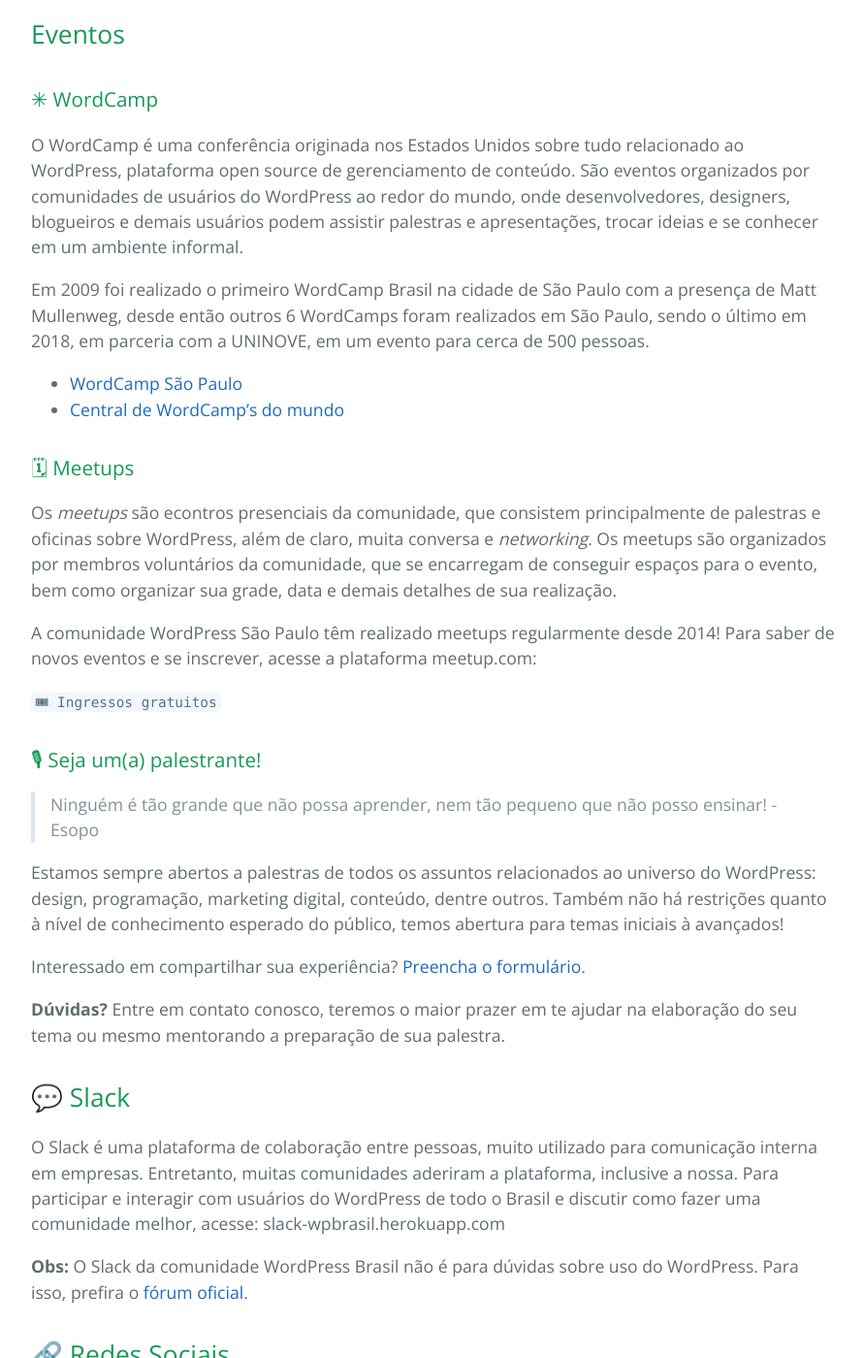
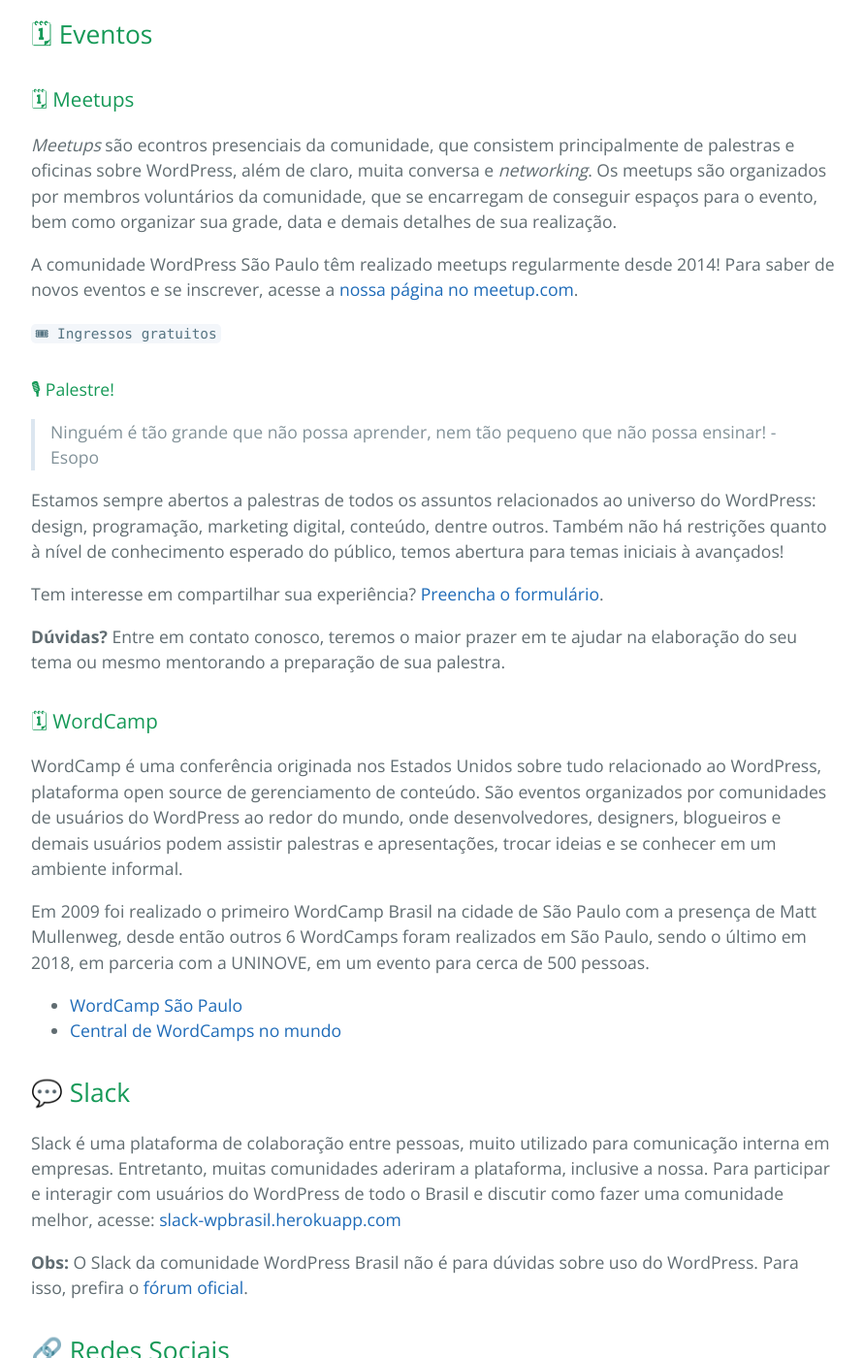
Before and after one commit to wordpress-sao-paulo/wpsp-site, a Jekyll site: the page built from index.md, in a window 1280 px wide and 1400 px high, scrolled down 836 px. Shown: the whole window at 97% size, without its empty margins (192-1083 px from the left). Built offline with Jekyll 4.4.1, drawn with Linux system fonts in a browser that asks for light colours; some of the changed text lies outside the part shown.

Commit message:
Correção de links e texto

```diff
--- a/index.md
+++ b/index.md
@@ -6,7 +6,7 @@
 
 ## 🌐 O que é o WordPress?
 
-O WordPress é um projeto gratuito e de código aberto que você pode usar para criar sites, blogs ou aplicações web. Para entender mais sobre o projeto, recomendamos acessar o [site oficial](https://br.wordpress.org/).
+WordPress é um projeto gratuito e de código aberto que você pode usar para criar sites, blogs ou aplicações web. Para entender mais sobre o projeto, recomendamos acessar o [site oficial](https://br.wordpress.org/).
 
 ## 👥 O que é a comunidade WordPress São Paulo?
 
@@ -14,39 +14,40 @@
 
 Atualmente nossos encontros têm ocorrido mensalmente aos sábados, salvo algumas excessões. Saiba como acompanhar e interagir com demais membros da comunidade abaixo.
 
-## Eventos
+## 🗓 Eventos
 
-### ✳ WordCamp
 
-O WordCamp é uma conferência originada nos Estados Unidos sobre tudo relacionado ao WordPress, plataforma open source de gerenciamento de conteúdo. São eventos organizados por comunidades de usuários do WordPress ao redor do mundo, onde desenvolvedores, designers, blogueiros e demais usuários podem assistir palestras e apresentações, trocar ideias e se conhecer em um ambiente informal.
+### 🗓 Meetups
+
+*Meetups* são econtros presenciais da comunidade, que consistem principalmente de palestras e oficinas sobre WordPress, além de claro, muita conversa e *networking*. Os meetups são organizados por membros voluntários da comunidade, que se encarregam de conseguir espaços para o evento, bem como organizar sua grade, data e demais detalhes de sua realização.
+
+A comunidade WordPress São Paulo têm realizado meetups regularmente desde 2014! Para saber de novos eventos e se inscrever, acesse a [nossa página no meetup.com](https://www.meetup.com/pt-BR/wpsampa/).
+
+`🎟 Ingressos gratuitos`
+
+#### 🎙 Palestre!
+
+> Ninguém é tão grande que não possa aprender, nem tão pequeno que não possa ensinar! - Esopo
+
+Estamos sempre abertos a palestras de todos os assuntos relacionados ao universo do WordPress: design, programação, marketing digital, conteúdo, dentre outros. Também não há restrições quanto à nível de conhecimento esperado do público, temos abertura para temas iniciais à avançados!
+
+Tem interesse em compartilhar sua experiência? [Preencha o formulário](https://goo.gl/ta5dCv).
+
+**Dúvidas?** Entre em contato conosco, teremos o maior prazer em te ajudar na elaboração do seu tema ou mesmo mentorando a preparação de sua palestra.
+
+### 🗓 WordCamp
+
+WordCamp é uma conferência originada nos Estados Unidos sobre tudo relacionado ao WordPress, plataforma open source de gerenciamento de conteúdo. São eventos organizados por comunidades de usuários do WordPress ao redor do mundo, onde desenvolvedores, designers, blogueiros e demais usuários podem assistir palestras e apresentações, trocar ideias e se conhecer em um ambiente informal.
 
 Em 2009 foi realizado o primeiro WordCamp Brasil na cidade de São Paulo com a presença de Matt Mullenweg, desde então outros 6 WordCamps foram realizados em São Paulo, sendo o último em 2018, em parceria com a UNINOVE, em um evento para cerca de 500 pessoas.
 
 - [WordCamp São Paulo](https://saopaulo.wordcamp.org)
-- [Central de WordCamp's do mundo](https://wordcamp.org)
-
-### 🗓 Meetups
-
-Os *meetups* são econtros presenciais da comunidade, que consistem principalmente de palestras e oficinas sobre WordPress, além de claro, muita conversa e *networking*. Os meetups são organizados por membros voluntários da comunidade, que se encarregam de conseguir espaços para o evento, bem como organizar sua grade, data e demais detalhes de sua realização.
-
-A comunidade WordPress São Paulo têm realizado meetups regularmente desde 2014! Para saber de novos eventos e se inscrever, acesse a plataforma meetup.com:
-
-`🎟 Ingressos gratuitos`
-
-### 🎙 Seja um(a) palestrante!
-
-> Ninguém é tão grande que não possa aprender, nem tão pequeno que não posso ensinar! - Esopo
-
-Estamos sempre abertos a palestras de todos os assuntos relacionados ao universo do WordPress: design, programação, marketing digital, conteúdo, dentre outros. Também não há restrições quanto à nível de conhecimento esperado do público, temos abertura para temas iniciais à avançados!
-
-Interessado em compartilhar sua experiência? [Preencha o formulário](https://goo.gl/ta5dCv).
-
-**Dúvidas?** Entre em contato conosco, teremos o maior prazer em te ajudar na elaboração do seu tema ou mesmo mentorando a preparação de sua palestra.
+- [Central de WordCamps no mundo](https://central.wordcamp.org)
 
 
 ## 💬 Slack
 
-O Slack é uma plataforma de colaboração entre pessoas, muito utilizado para comunicação interna em empresas. Entretanto, muitas comunidades aderiram a plataforma, inclusive a nossa. Para participar e interagir com usuários do WordPress de todo o Brasil e discutir como fazer uma comunidade melhor, acesse: slack-wpbrasil.herokuapp.com
+Slack é uma plataforma de colaboração entre pessoas, muito utilizado para comunicação interna em empresas. Entretanto, muitas comunidades aderiram a plataforma, inclusive a nossa. Para participar e interagir com usuários do WordPress de todo o Brasil e discutir como fazer uma comunidade melhor, acesse: [slack-wpbrasil.herokuapp.com](http://slack-wpbrasil.herokuapp.com/)
 
 **Obs:** O Slack da comunidade WordPress Brasil não é para dúvidas sobre uso do WordPress. Para isso, prefira o [fórum oficial](https://br.wordpress.org/support/).
 
```
